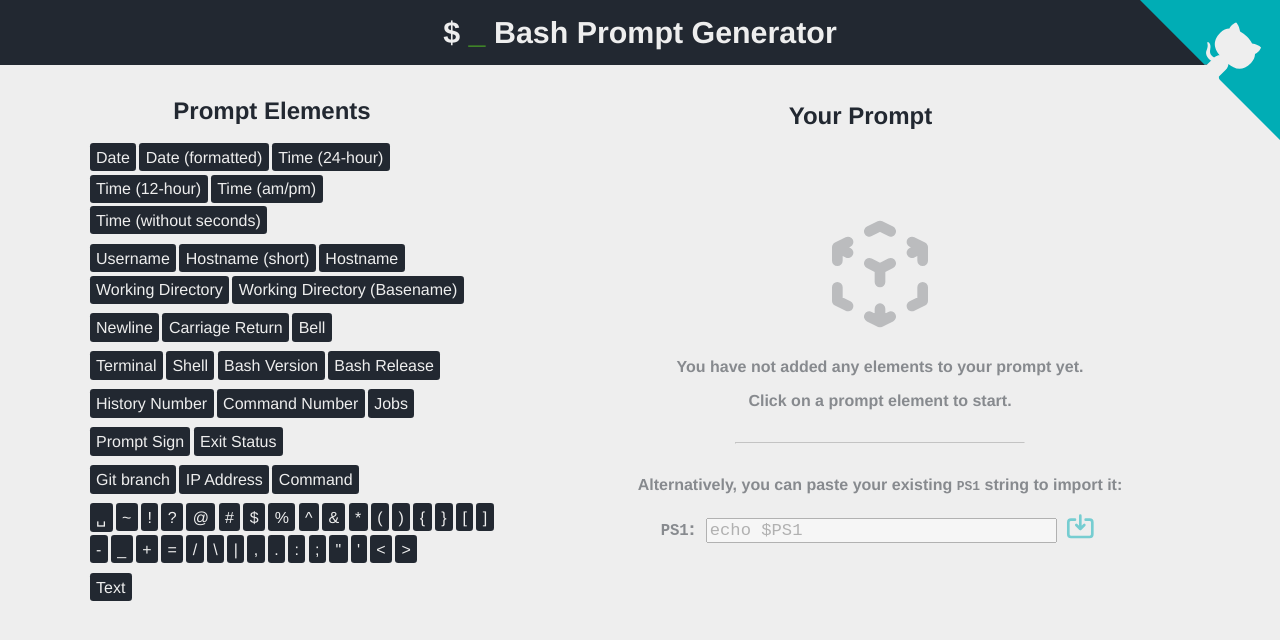
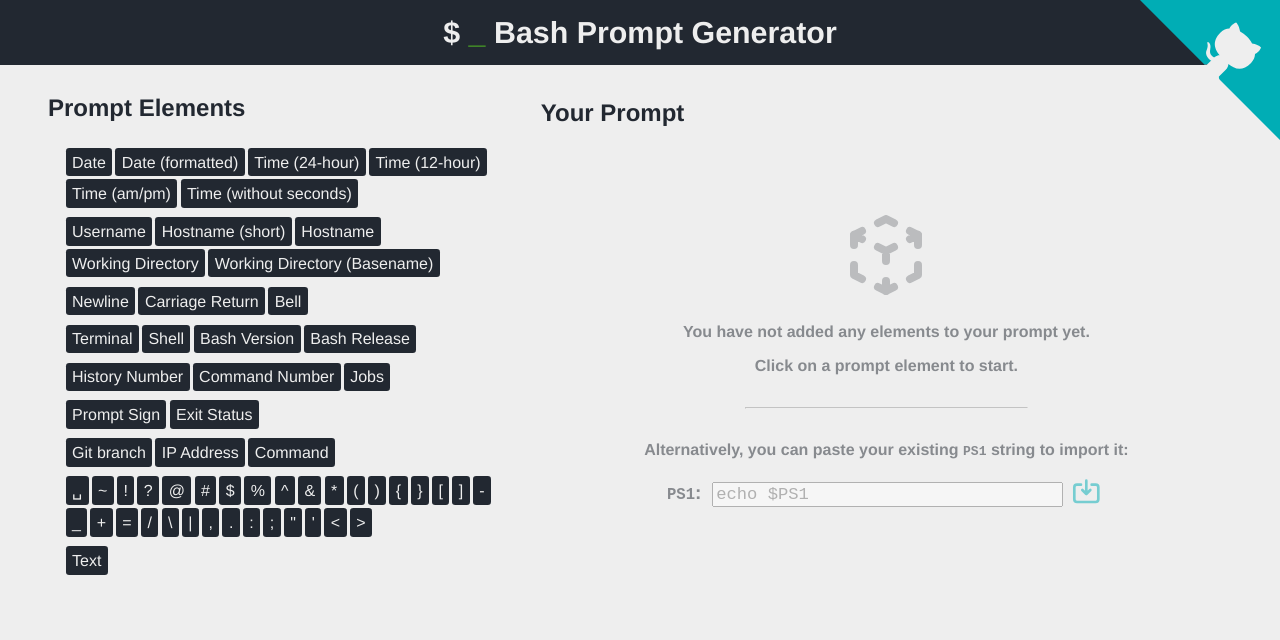
Before and after one commit to Scriptim/bash-prompt-generator, a Vue app: page / in a window 1280 px wide. Shown: the top 640 px of the page. Built offline with nearby package versions, Linux system fonts and the light colour scheme.

Commit message:
Resize / align components to fit more in viewport

```diff
--- a/src/App.vue
+++ b/src/App.vue
@@ -64,7 +64,6 @@
   font-family: Helvetica, Arial, sans-serif
   -webkit-font-smoothing: antialiased
   -moz-osx-font-smoothing: grayscale
-  text-align: center
   color: $color-foreground
 
 main
@@ -75,21 +74,25 @@
   padding: 1em 2em
 
   &>div
-    padding: 1em
+    padding: 0.8em 1em 0.2em
 
-#element-selection,
+#element-selection
+  flex: 2
+  min-width: 28em
+
 #properties
   flex: 1
-  min-width: 28em
+  min-width: 20em
 
 #prompt-editor,
 #output
-  flex: 2
+  flex: 3
   min-width: 32em
 
 ul.list-row,
 ol.list-row
   text-align: left
+  padding: 0.5em 1em
 
   li
     display: inline-block
@@ -105,4 +108,16 @@
 
 br
   user-select: none
+
+@media screen and (max-width: 800px)
+  main
+    padding: 1em 1.2em
+
+    &>div
+      padding: 0.5em
+
+  ul.list-row
+  ol.list-row
+    li
+      margin: 0.1em
 </style>
--- a/src/components/SiteHeader.vue
+++ b/src/components/SiteHeader.vue
@@ -49,6 +49,7 @@
   margin: 0
   color: $color-background
   background-color: $color-foreground
+  text-align: center
 
   h1
     font-size: 1.9em
--- a/src/components/base/EmptyState.vue
+++ b/src/components/base/EmptyState.vue
@@ -34,11 +34,11 @@
 
 .empty-state
   text-align: center
-  padding: 4em
+  padding: 2em 4em
   opacity: 0.5
   font-weight: bold
 
 .empty-state-icon
-  width: 8em
+  width: 6em
   opacity: 0.5
 </style>
```
